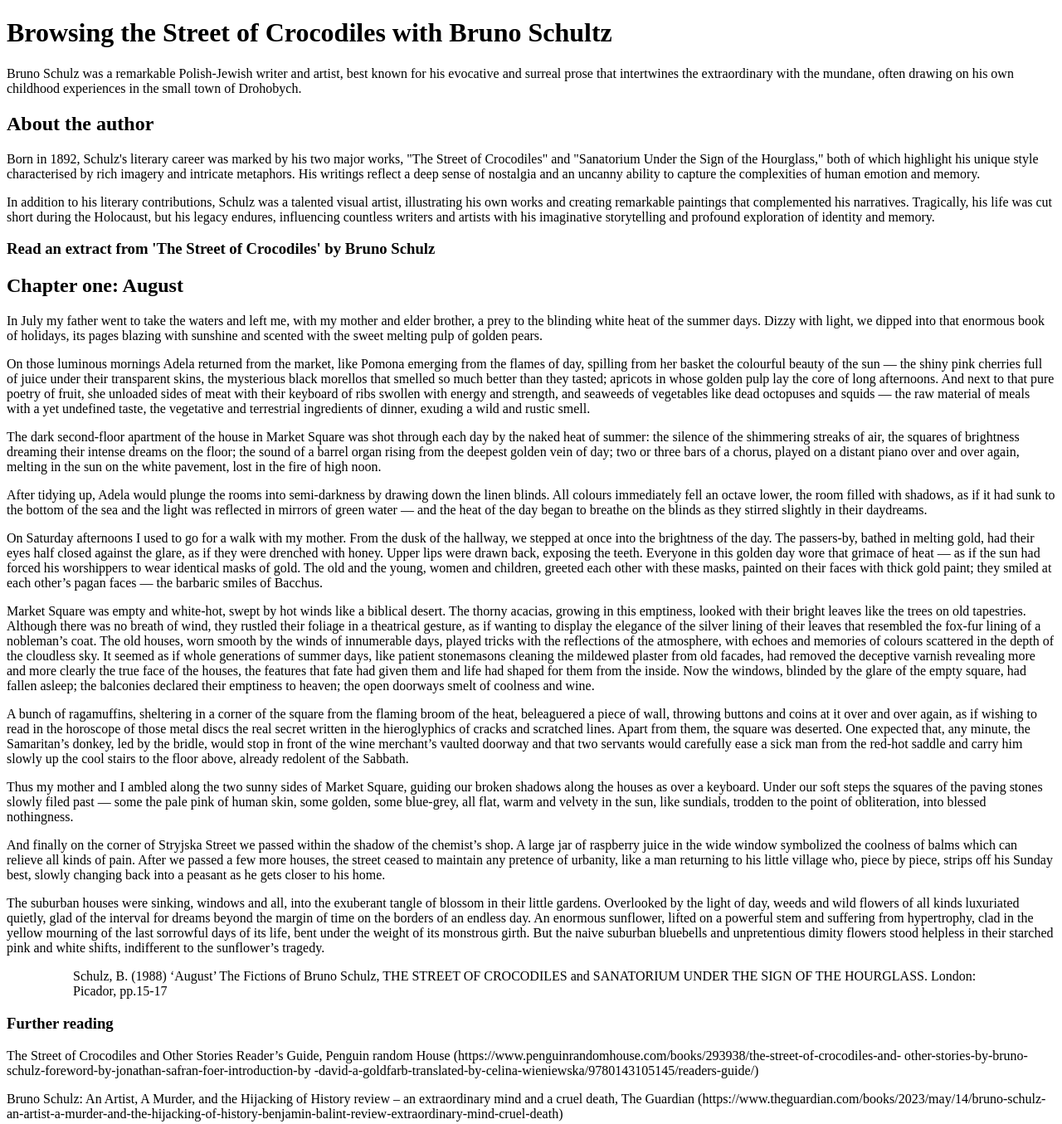
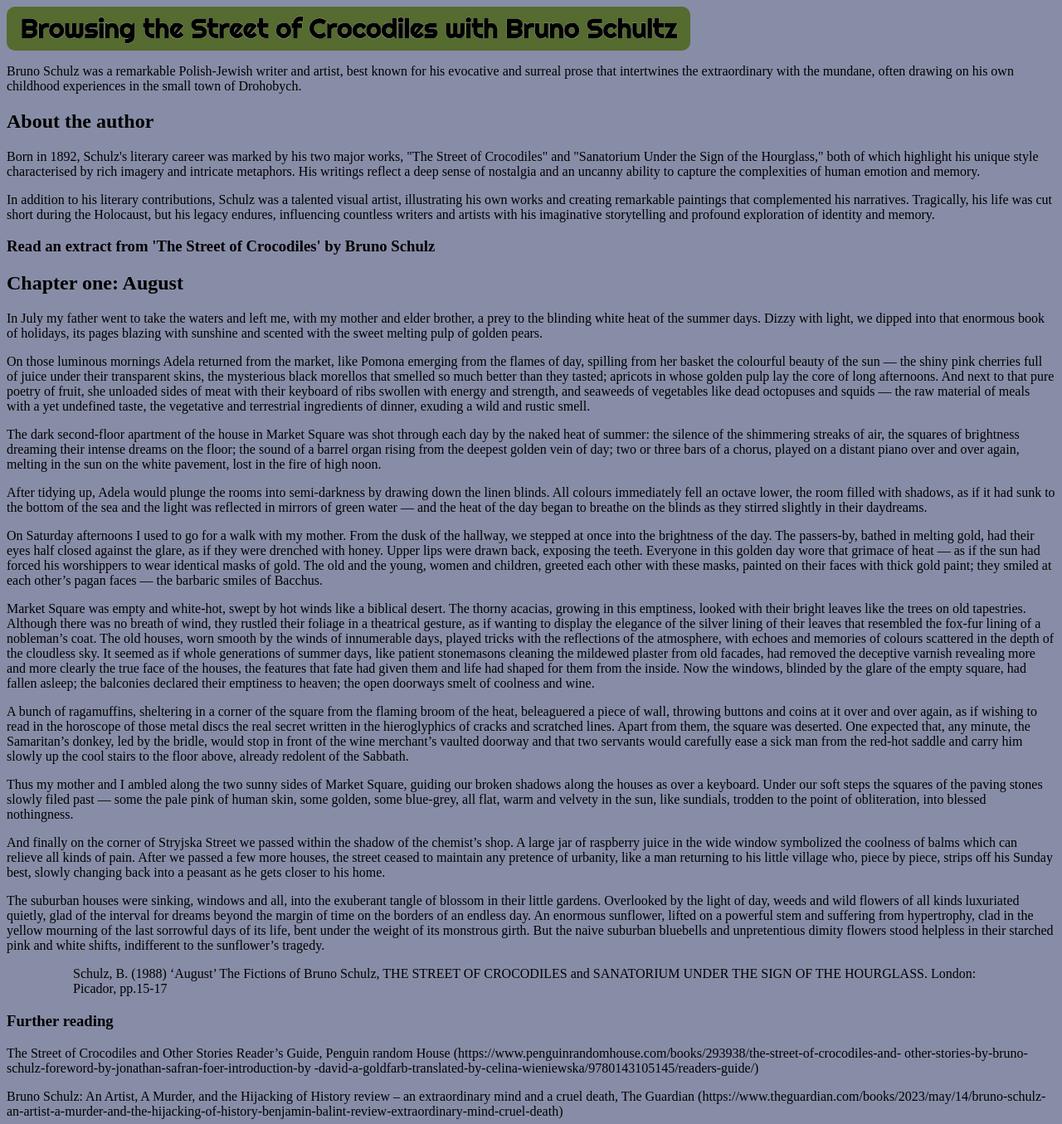
Before and after one commit to jacobtulster/crocodiles, a plain HTML site: page crocodiles.html in a window 1280 px wide. Shown: the whole page at 83% size. Drawn offline with Linux system fonts and the light colour scheme.

Commit message:
Updated title and introduced divs

```diff
--- a/crocodiles.html
+++ b/crocodiles.html
@@ -3,21 +3,27 @@
 <head>
     <meta charset="UTF-8">
     <meta name="viewport" content="width=device-width, initial-scale=1.0">
-    <title>Document</title>
+    <title>Crocodiles</title>
 </head>
 <body>
-    <h1 id="header">Browsing the Street of Crocodiles with Bruno Schultz</h1>
-    <p id="schulz-para">Bruno Schulz was a remarkable Polish-Jewish writer and artist,
+     <link rel="stylesheet" href="crocs.css">
+    <div id="header">
+    <h1>Browsing the Street of Crocodiles with Bruno Schultz</h1>
+    </div>
+    <div id="schultz">
+    <p>Bruno Schulz was a remarkable Polish-Jewish writer and artist,
         best known for his evocative and surreal prose that intertwines
          the extraordinary with the mundane, often drawing on his own
          childhood experiences in the small town of Drohobych.</p>
-    <h2 id="about">About the author</h2>
-<p>Born in 1892, Schulz's literary career was marked by his two major
+        </div>
+        <div id="about"><h2>About the author</h2></div>
+    <p>Born in 1892, Schulz's literary career was marked by his two major
     works, "The Street of Crocodiles" and "Sanatorium Under the Sign
     of the Hourglass," both of which highlight his unique style
     characterised by rich imagery and intricate metaphors. His
     writings reflect a deep sense of nostalgia and an uncanny
     ability to capture the complexities of human emotion and memory.</p>
+    <div id="about-para">
     <p id="about-para">In addition to his literary contributions, Schulz was a talented
          visual artist, illustrating his own works and creating
          remarkable paintings that complemented his narratives.
@@ -25,14 +31,18 @@
          but his legacy endures, influencing countless writers and
          artists with his imaginative storytelling and profound
          exploration of identity and memory.</p>
-         <h3 id="extract-title">Read an extract from 'The Street of Crocodiles' by Bruno Schulz</h3>
-         <h2 id="extract-chapter-one-title">Chapter one: August</h2>
-         <p id="c1-para1">In July my father went to take the waters and left me, with my
+        </div>
+         <div id="extract-title"><h3>Read an extract from 'The Street of Crocodiles' by Bruno Schulz</h3>
+        </div>
+         <div id="extract-chapter-one-title"><h2>Chapter one: August</h2>
+        </div>
+         <div id="c1-para1"><p>In July my father went to take the waters and left me, with my
             mother and elder brother, a prey to the blinding white heat of
             the summer days. Dizzy with light, we dipped into that enormous
             book of holidays, its pages blazing with sunshine and scented with
              the sweet melting pulp of golden pears.</p>
-         <p id="c1-para2">On those luminous mornings Adela returned from the
+            </div>
+         <div id="c1-para2"><p>On those luminous mornings Adela returned from the
             market, like Pomona emerging from the flames of day,
             spilling from her basket the colourful beauty of the
             sun — the shiny pink cherries full of juice under their
@@ -46,7 +56,8 @@
             raw material of meals with a yet undefined taste,
             the vegetative and terrestrial ingredients of dinner,
             exuding a wild and rustic smell.</p>
-            <p id="c1-para3">The dark second-floor apartment of the house in
+        </div>
+            <div id="c1-para3"><p>The dark second-floor apartment of the house in
             Market Square was shot through each day by the
             naked heat of summer: the silence of the shimmering
             streaks of air, the squares of brightness dreaming
@@ -55,16 +66,16 @@
             of day; two or three bars of a chorus, played on
             a distant piano over and over again, melting in
             the sun on the white pavement, lost in the fire
-            of high noon.</p>
-            <p id="c1-para4">After tidying up, Adela would plunge the rooms into
+            of high noon.</p></div>
+            <div id="c1-para4"><p>After tidying up, Adela would plunge the rooms into
             semi-darkness by drawing down the linen blinds. All
             colours immediately fell an octave lower, the room
             filled with shadows, as if it had sunk to the bottom
             of the sea and the light was reflected in mirrors of
             green water — and the heat of the day began to breathe
             on the blinds as they stirred slightly in their
-            daydreams.</p>
-            <p id="c1-para4">On Saturday afternoons I used to go for a walk with my mother. From
+            daydreams.</p></div>
+            <div id="c1-para4"><p>On Saturday afternoons I used to go for a walk with my mother. From
             the dusk of the hallway, we stepped at once into the brightness
             of the day. The passers-by, bathed in melting gold, had their
             eyes half closed against the glare, as if they were drenched
@@ -75,7 +86,8 @@
             each other with these masks, painted on their faces with
             thick gold paint; they smiled at each other’s pagan faces
             — the barbaric smiles of Bacchus.</p>
-            <p id="c1-para5">Market Square was empty and white-hot, swept by hot winds like a
+            </div>
+            <div id="c1-para5"><p>Market Square was empty and white-hot, swept by hot winds like a
             biblical desert. The thorny acacias, growing in this emptiness,
             looked with their bright leaves like the trees on old tapestries.
             Although there was no breath of wind, they rustled their foliage
@@ -94,7 +106,8 @@
             the glare of the empty square, had fallen asleep; the
             balconies declared their emptiness to heaven; the
             open doorways smelt of coolness and wine.</p>
-            <p id="c1-para6">A bunch of ragamuffins, sheltering in a corner of the
+            </div>
+            <div id="c1-para6"><p>A bunch of ragamuffins, sheltering in a corner of the
             square from the flaming broom of the heat, beleaguered a piece of wall,
             throwing buttons and coins at it over and over again, as if wishing to read
             in the horoscope of those metal discs the real secret written in the hieroglyphics
@@ -102,23 +115,26 @@
             any minute, the Samaritan’s donkey, led by the bridle, would stop in front of the wine merchant’s
             vaulted doorway and that two servants would carefully ease a sick man from the red-hot saddle and
             carry him slowly up the cool stairs to the floor above, already redolent of the Sabbath.</p>
-            <p id="c1-para7">Thus my mother and I ambled along the two sunny sides of Market Square, guiding our broken
+            </div>
+            <div id="c1-para7"><p>Thus my mother and I ambled along the two sunny sides of Market Square, guiding our broken
             shadows along the houses as over a keyboard. Under our soft steps the squares of the paving
             stones slowly filed past — some the pale pink of human skin, some golden, some blue-grey,
             all flat, warm and velvety in the sun, like sundials, trodden to the point of obliteration,
-            into blessed nothingness.</p>
-            <p id="c1-para8">And finally on the corner of Stryjska Street we passed within the shadow of the chemist’s shop.
+            into blessed nothingness.</p></div>
+            <div id="c1-para8"><p>And finally on the corner of Stryjska Street we passed within the shadow of the chemist’s shop.
             A large jar of raspberry juice in the wide window symbolized the coolness of balms which can relieve
             all kinds of pain. After we passed a few more houses, the street ceased to maintain any pretence of
             urbanity, like a man returning to his little village who, piece by piece, strips off his Sunday best,
             slowly changing back into a peasant as he gets closer to his home.</p>
-            <p id="c1-para9">The suburban houses were sinking, windows and all, into the exuberant tangle of blossom in their
+            </div>
+            <div id="c1-para9"><p>The suburban houses were sinking, windows and all, into the exuberant tangle of blossom in their
             little gardens. Overlooked by the light of day, weeds and wild flowers of all kinds luxuriated quietly,
             glad of the interval for dreams beyond the margin of time on the borders of an endless day. An enormous
             sunflower, lifted on a powerful stem and suffering from hypertrophy, clad in the yellow mourning of the
             last sorrowful days of its life, bent under the weight of its monstrous girth. But the naive suburban
             bluebells and unpretentious dimity flowers stood helpless in their starched pink and white shifts,
             indifferent to the sunflower’s tragedy.</p>
+            </div>
             <figure>
             <blockquote id="quote1">
             Schulz, B. (1988) ‘August’ The Fictions of Bruno Schulz, THE
@@ -127,13 +143,17 @@
             <!--Fix the quote stuff in here-->
             </blockquote>
             </figure>
-            <h3 id="furtherReading">Further reading</h3>
-            <p id="furtherReadingText">The Street of Crocodiles and Other Stories Reader’s Guide, Penguin random House
+            <div id="furtherReading">
+            <h3>Further reading</h3>
+            </div>
+            <div id="furtherReadingText"><p>The Street of Crocodiles and Other Stories Reader’s Guide, Penguin random House
             (https://www.penguinrandomhouse.com/books/293938/the-street-of-crocodiles-and-
             other-stories-by-bruno-schulz-foreword-by-jonathan-safran-foer-introduction-by
             -david-a-goldfarb-translated-by-celina-wieniewska/9780143105145/readers-guide/)</p>
-            <p id="furtherReadingReference">Bruno Schulz: An Artist, A Murder, and the Hijacking of History review – an extraordinary mind
+            </div>
+            <div id="furtherReadingReference"><p>Bruno Schulz: An Artist, A Murder, and the Hijacking of History review – an extraordinary mind
             and a cruel death, The Guardian (https://www.theguardian.com/books/2023/may/14/bruno-schulz-
             an-artist-a-murder-and-the-hijacking-of-history-benjamin-balint-review-extraordinary-mind-cruel-death)</p>
+            </div>
             </body>
             </html>
--- a/crocs.css
+++ b/crocs.css
@@ -0,0 +1,15 @@
+@import url('https://fonts.googleapis.com/css2?family=Righteous&family=Source+Sans+3:ital,wght@0,200..900;1,200..900&family=Source+Serif+4:ital,opsz,wght@0,8..60,200..900;1,8..60,200..900&display=swap');
+
+div#header h1 {
+  font-family: "Righteous", sans-serif;
+  background-color: #556b2f;
+  -webkit-text-stroke: 0.2px white;
+  display: inline-block;
+  padding: 0.2em 0.5em;
+  border-radius: 10px;
+  width: fit-content;
+  margin: 0 auto;
+}
+body {
+  background-color: #888da7;
+}
```
